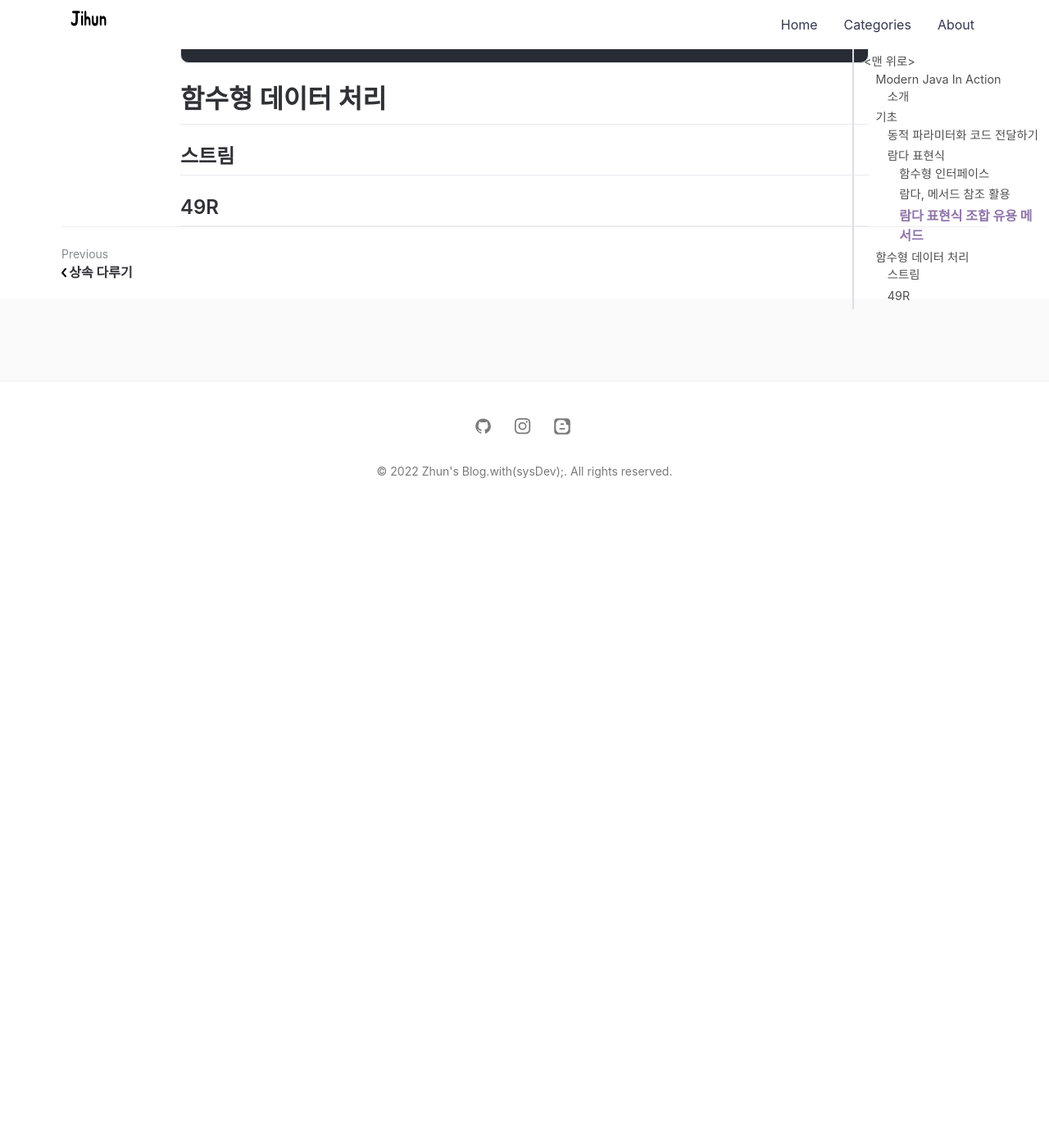
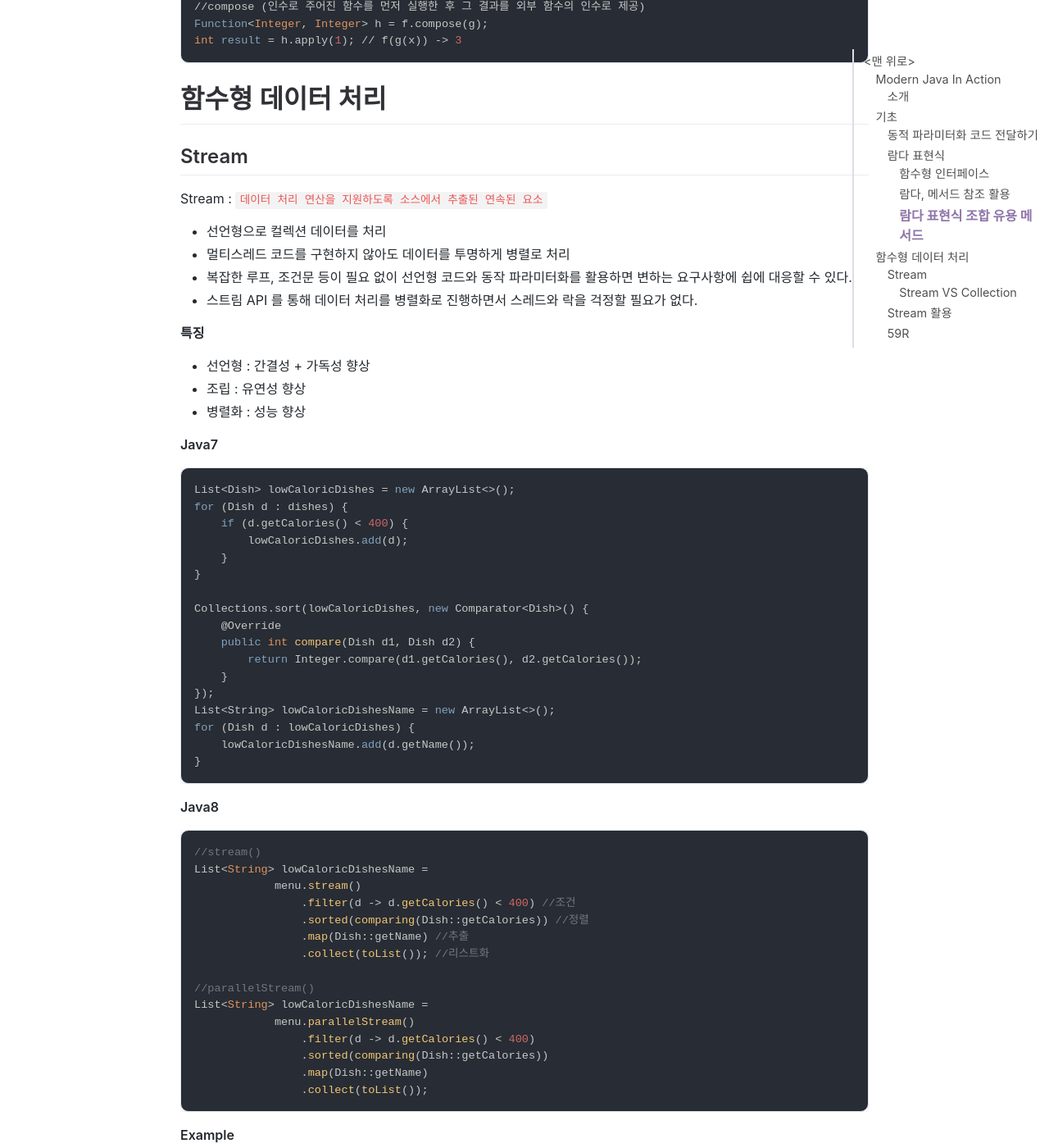
Before and after one commit to jihunparkme/jihunparkme.github.io, a Jekyll site: the page built from _posts/2022-01-29-Modern_Java_In_Action.md, in a window 1280 px wide and 1400 px high, scrolled down 6258 px. Shown: the whole window at 82% size. Built offline with Jekyll 4.4.1, drawn with Linux system fonts in a browser that asks for light colours; nearby versions of some CDN libraries; comment, search, counter and statistics services are not loaded; before the commit the page ends 6888 px from its top, so only the background shows below that; some of the changed text lies outside the part shown.

Commit message:
[MJIN] 함수형 데이터 처리 - Stream

````diff
--- a/_posts/2022-01-29-Modern_Java_In_Action.md
+++ b/_posts/2022-01-29-Modern_Java_In_Action.md
@@ -283,6 +283,101 @@ int result = h.apply(1); // f(g(x)) -> 3
 
 # 함수형 데이터 처리
 
-## 스트림
+## Stream
 
-## 49R
+Stream : `데이터 처리 연산을 지원하도록 소스에서 추출된 연속된 요소`
+
+- 선언형으로 컬렉션 데이터를 처리
+- 멀티스레드 코드를 구현하지 않아도 데이터를 투명하게 병렬로 처리
+- 복잡한 루프, 조건문 등이 필요 없이 선언형 코드와 동작 파라미터화를 활용하면 변하는 요구사항에 쉽에 대응할 수 있다.
+- 스트림 API 를 통해 데이터 처리를 병렬화로 진행하면서 스레드와 락을 걱정할 필요가 없다.
+
+**특징**
+
+- 선언형 : 간결성 + 가독성 향상
+- 조립 : 유연성 향상
+- 병렬화 : 성능 향상
+
+**Java7**
+
+```java
+List<Dish> lowCaloricDishes = new ArrayList<>();
+for (Dish d : dishes) {
+    if (d.getCalories() < 400) {
+        lowCaloricDishes.add(d);
+    }
+}
+
+Collections.sort(lowCaloricDishes, new Comparator<Dish>() {
+    @Override
+    public int compare(Dish d1, Dish d2) {
+        return Integer.compare(d1.getCalories(), d2.getCalories());
+    }
+});
+List<String> lowCaloricDishesName = new ArrayList<>();
+for (Dish d : lowCaloricDishes) {
+    lowCaloricDishesName.add(d.getName());
+}
+```
+
+**Java8**
+
+```java
+//stream()
+List<String> lowCaloricDishesName =
+            menu.stream()
+                .filter(d -> d.getCalories() < 400) //조건
+                .sorted(comparing(Dish::getCalories)) //정렬
+                .map(Dish::getName) //추출
+                .collect(toList()); //리스트화
+
+//parallelStream()
+List<String> lowCaloricDishesName =
+            menu.parallelStream()
+                .filter(d -> d.getCalories() < 400)
+                .sorted(comparing(Dish::getCalories))
+                .map(Dish::getName)
+                .collect(toList());
+```
+
+**Example**
+
+```java
+//stream()
+List<String> threeHighCaloricDishNames =
+                menu.stream()
+                    .filter(dist -> dist.getCalories() < 300) //필터링
+                    .map(Dish::getName) //추출
+                    .limit(3) //축소
+                    .collect(toList()); //리스트화
+```
+
+- `filter` : 스트림에서 특정 요소 제외
+- `map` : 한 요소를 다른 요소로 변환하거나 정보 추출
+- `limit` : 정해진 요소 개수 제한
+- `sorted` : 요소 정렬
+- `collect` : 스트림을 다른 형식으로 변환
+- 중간 연산 : filter, map, limit, sorted, distinct ...
+  - 중간 연산을 합친 다음 합쳐진 중간 연산을 최종 연산으로 한 번에 처리(LAZY)
+- 최종 연산 : collect, forEach, count ..
+  - 스트림 파이프라인에서 결과를 도출
+
+### Stream VS Collection
+
+**데이터 계산 시점**
+
+- `Collection` : 현재 자료구조가 포함하는 모든 값을 메모리에 저장하고 모든 요소는 컬렉션에 추가 전에 요소는 미리 계산되어야 함
+  - 모든 정보가 로딩될 때까지 기다려야만 한다. ex) DVD
+- `Stream` : 요청할 때만 요소를 계산 (LAZY)
+  - 로딩된 일부 데이터를 먼저 볼 수 있다. ex) 스트리밍
+  - 단 한 번만 소비할 수 있다. -> 다시 탐색 시 새로운 스트림 생성이 필요
+
+**데이터 반복 처리 방법**
+
+- `Collection` : 사용자가 직접 요소를 반복 (외부 반복)
+- `Stream` : 반복을 알아서 처리하고 결과 스트림값을 어딘가에 저장 (내부 반복)
+  - 내부 반복의 경우 투명하게 병렬 처리, 더 최적화된 다양한 순서로 처리가 가능
+
+## Stream 활용
+
+## 59R
````
